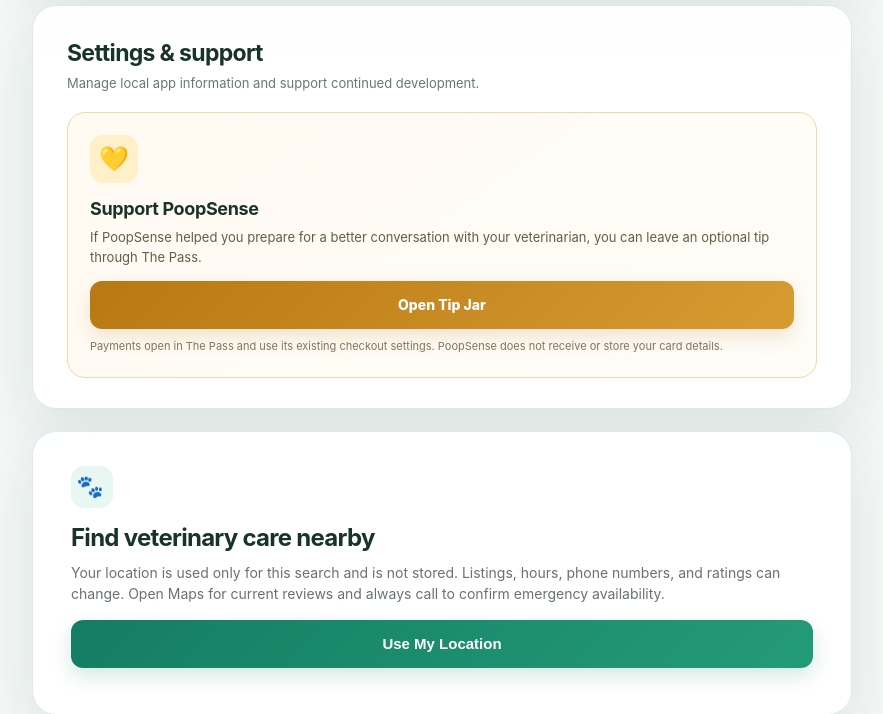
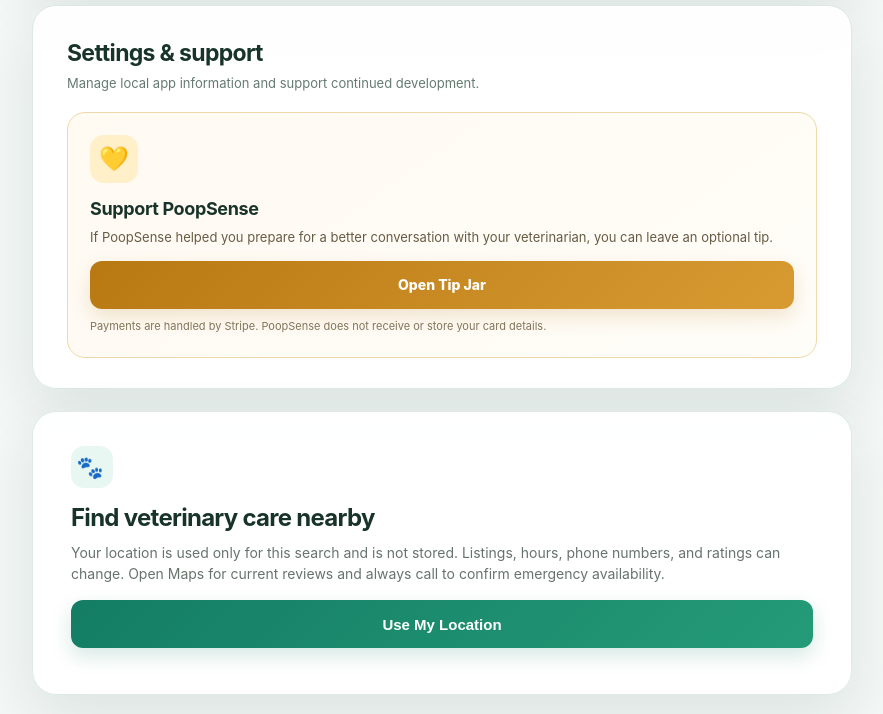
Before and after one commit to humbertowgw-maker/poopsense, a Flask app: page / in a window 1280 px wide. Shown: the part 1526-2240 px from the top of the page, without its empty margins (198-1081 px from the left). Run offline with Flask 3, Linux system fonts and the light colour scheme; some libraries are stand-ins or nearby versions.

Commit message:
Give PoopSense its own tip jar instead of redirecting to The Pass (#22)
Was routing tippers off-app to thepass.whitegwireless.com/?tip=brigade,
which meant an unrelated app's branding/checkout for a PoopSense tip.
Created a dedicated "Tip PoopSense" Stripe Payment Link (same Brigade
account, so no new business verification needed) and linked it directly.


Claude-Session: https://claude.ai/code/session_01BfQAApgMmPdB3dQsdzDahD

Co-authored-by: Claude Sonnet 5 <noreply@anthropic.com>

```diff
--- a/templates/index.html
+++ b/templates/index.html
@@ -504,9 +504,9 @@
     <article class="tip-card">
       <div class="tip-icon" aria-hidden="true">💛</div>
       <h3>Support PoopSense</h3>
-      <p>If PoopSense helped you prepare for a better conversation with your veterinarian, you can leave an optional tip through The Pass.</p>
-      <a class="tip-link" href="https://thepass.whitegwireless.com/?tip=brigade&amp;source=poopsense&amp;utm_source=poopsense&amp;utm_medium=referral&amp;utm_campaign=tip_jar" target="_blank" rel="noreferrer">Open Tip Jar</a>
-      <small class="payment-note">Payments open in The Pass and use its existing checkout settings. PoopSense does not receive or store your card details.</small>
+      <p>If PoopSense helped you prepare for a better conversation with your veterinarian, you can leave an optional tip.</p>
+      <a class="tip-link" href="https://buy.stripe.com/00weVf3Tl1q847Pc2Q5EY02" target="_blank" rel="noreferrer">Open Tip Jar</a>
+      <small class="payment-note">Payments are handled by Stripe. PoopSense does not receive or store your card details.</small>
     </article>
   </section>
 
```
Also changed, not shown: tests/test_app.py (+2 -4 lines).
